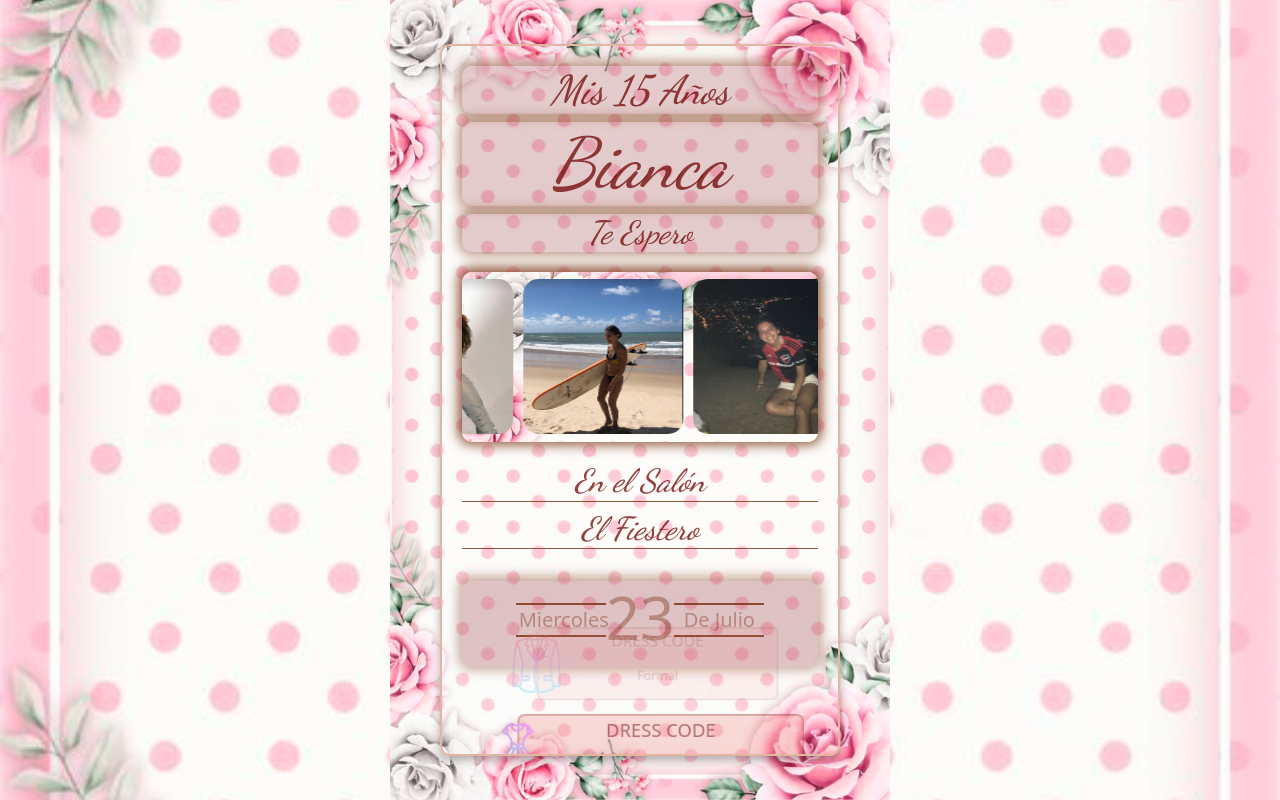
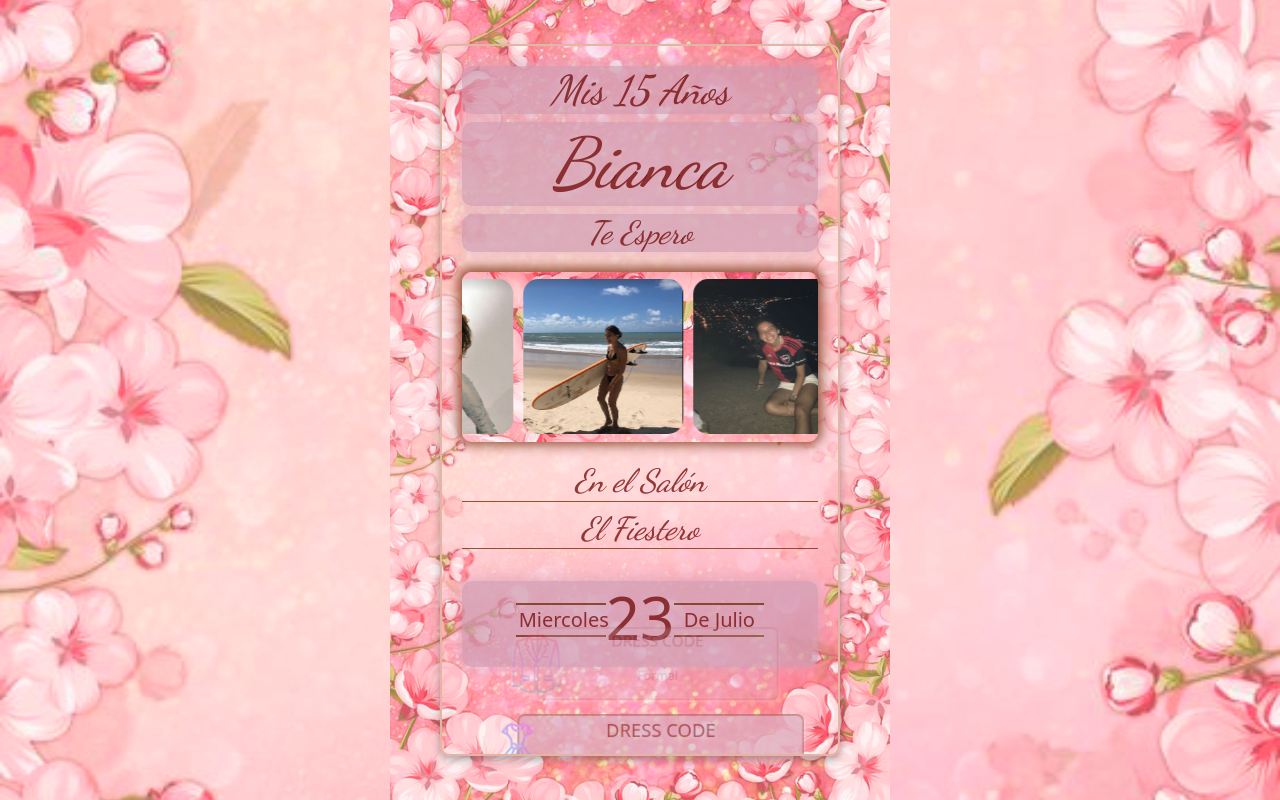
Before and after one commit to javier-dotcom/TarjetasWeb, a PHP site: page / in a window 1280 px wide. Run offline with PHP 8.4, Linux system fonts and the light colour scheme; some web fonts are replaced.

Commit message:
Add files via upload
r24

```diff
--- a/index.html
+++ b/index.html
@@ -382,11 +382,29 @@
 </div>
 <br>
 
+<div class="container">
+  <div class="image-container">
+<div class="image right">
+  <div class="fondoBlanco1">
+  <p class="fondoBlanco">"Con mucha ilusión y alegría, te invito a celebrar mis 15 años.
+     Será una noche mágica llena de recuerdos inolvidables.
+  ¡Espero contar contigo para hacer de este día algo muy especial! "<br> <svg xmlns="http://www.w3.org/2000/svg" width="24" height="25" fill="currentColor" class="bi bi-suit-heart" viewBox="0 0 16 16">
+    <path d="m8 6.236-.894-1.789c-.222-.443-.607-1.08-1.152-1.595C5.418 2.345 4.776 2 4 2 2.324 2 1 3.326 1 4.92c0 1.211.554 2.066 1.868 3.37.337.334.721.695 1.146 1.093C5.122 10.423 6.5 11.717 8 13.447c1.5-1.73 2.878-3.024 3.986-4.064.425-.398.81-.76 1.146-1.093C14.446 6.986 15 6.131 15 4.92 15 3.326 13.676 2 12 2c-.777 0-1.418.345-1.954.852-.545.515-.93 1.152-1.152 1.595zm.392 8.292a.513.513 0 0 1-.784 0c-1.601-1.902-3.05-3.262-4.243-4.381C1.3 8.208 0 6.989 0 4.92 0 2.755 1.79 1 4 1c1.6 0 2.719 1.05 3.404 2.008.26.365.458.716.596.992a7.6 7.6 0 0 1 .596-.992C9.281 2.049 10.4 1 12 1c2.21 0 4 1.755 4 3.92 0 2.069-1.3 3.288-3.365 5.227-1.193 1.12-2.642 2.48-4.243 4.38z"/>
+  </svg></p>
+ </div>
+ </div>
+</div>
+ </div>
+
+<br>
+
+
+
 <!-- <img src="img/Bianca2.png" class="img-fluid" alt="..."> -->
 <div class="container">
 <div class="image-container">
   <img src="img/Bianca2.png" alt="Imagen 2"  class="image right">
-  <img src="img/Bianca2.png" alt="Imagen 3"  class="image left ">
+
   <img src="img/Bianca2.png" alt="Imagen 4"  class="image right ">
   <img src="img/Bianca2.png"  alt="Imagen 5" class="image left ">
   <img src="img/Bianca2.png"  alt="Imagen 6" class="image right ">
--- a/styles.css
+++ b/styles.css
@@ -19,7 +19,7 @@
 }
 
 .background-image {
-  background-image: url('img/fondo12.png');
+  background-image: url('img/fondo4.png');
   background-size: cover;
   background-position: center;
   max-width: 500px;
@@ -96,12 +96,14 @@
 }
 
 .teEspero{
-    -webkit-box-shadow: 0px -1px 12px 4px rgba(119, 47, 16,0.5);
-    -moz-box-shadow: 0px -1px 12px 4px rgba(119, 47, 16,0.5);
-    box-shadow: 0px -1px 12px 4px rgba(119, 47, 16,0.5);
-    background-color: rgba(151, 52, 66, 0.24);
+  -webkit-box-shadow: 0px -1px 12px 4px rgb(205, 156, 178,0.4);
+  -moz-box-shadow: 0px -1px 12px 4px rgb(205, 156, 178,0.4);
+  box-shadow: 0px -1px 12px 4px rgb(205, 156, 178,0.4);
+  border-radius: 10px;
+  color: rgba(119, 16, 16, 0.8);
+  background-color:rgb(205, 156, 178,0.7);
+
     border-radius: 10px;
-    color: rgba(119, 16, 16, 0.8);
 }
 .teEspero span{
 
@@ -131,7 +133,7 @@
   }
 
   .slider {
-    background-image:url('img/fondo12.png') ;
+    background-image:url('img/fondo4.png') ;
     -webkit-box-shadow: 0px -1px 12px 4px rgba(119, 47, 16, 0.8);
     -moz-box-shadow: 0px -1px 12px 4px rgba(119, 47, 16, 0.8);
     box-shadow: 0px -1px 12px 4px rgba(119, 47, 16, 0.8);
@@ -202,12 +204,13 @@
     flex-direction: row;
     justify-content: center;
 align-items: center;
--webkit-box-shadow: 0px -1px 12px 4px rgba(119, 47, 16,0.4);
-    -moz-box-shadow: 0px -1px 12px 4px rgba(119, 47, 16,0.4);
-    box-shadow: 0px -1px 12px 4px rgba(119, 47, 16,0.4);
+-webkit-box-shadow: 0px -1px 12px 4px rgb(205, 156, 178,0.4);
+    -moz-box-shadow: 0px -1px 12px 4px rgb(205, 156, 178,0.4);
+    box-shadow: 0px -1px 12px 4px rgb(205, 156, 178,0.4);
     border-radius: 10px;
-    color:rgba(119, 47, 16,0.4);
-    background-color: rgba(151, 52, 66, 0.29);
+    color: rgba(119, 16, 16, 0.8);
+    background-color:rgb(205, 156, 178,0.7);
+    ;
 }
 .numeroBig{
 
@@ -236,7 +239,8 @@
     margin-top: -150px;
     height: 100%;
     width: 100%;
-
+    color: rgba(119, 16, 16, 0.8);
+    background-color:rgb(205, 156, 178,0.7);
     display: flex;
     justify-content: center;
 
@@ -250,6 +254,8 @@
     display: flex;
     justify-content: center;
     flex-direction: column;
+    color: rgba(119, 16, 16, 0.8);
+    background-color:rgb(205, 156, 178,0.7);
 
   }
 
@@ -329,7 +335,8 @@
 
   .carousel__item-body {
     width: 100%;
-    background-color:rgba(224, 12, 5, 0.2);
+    color: rgba(119, 16, 16, 0.8);
+  background-color:rgb(205, 156, 178,0.7);
     border-radius: 8px;
     border: 2px solid rgba(119, 47, 16,0.4);
 
```
Also changed, not shown: other parts of styles.css (+24 -7 lines).
